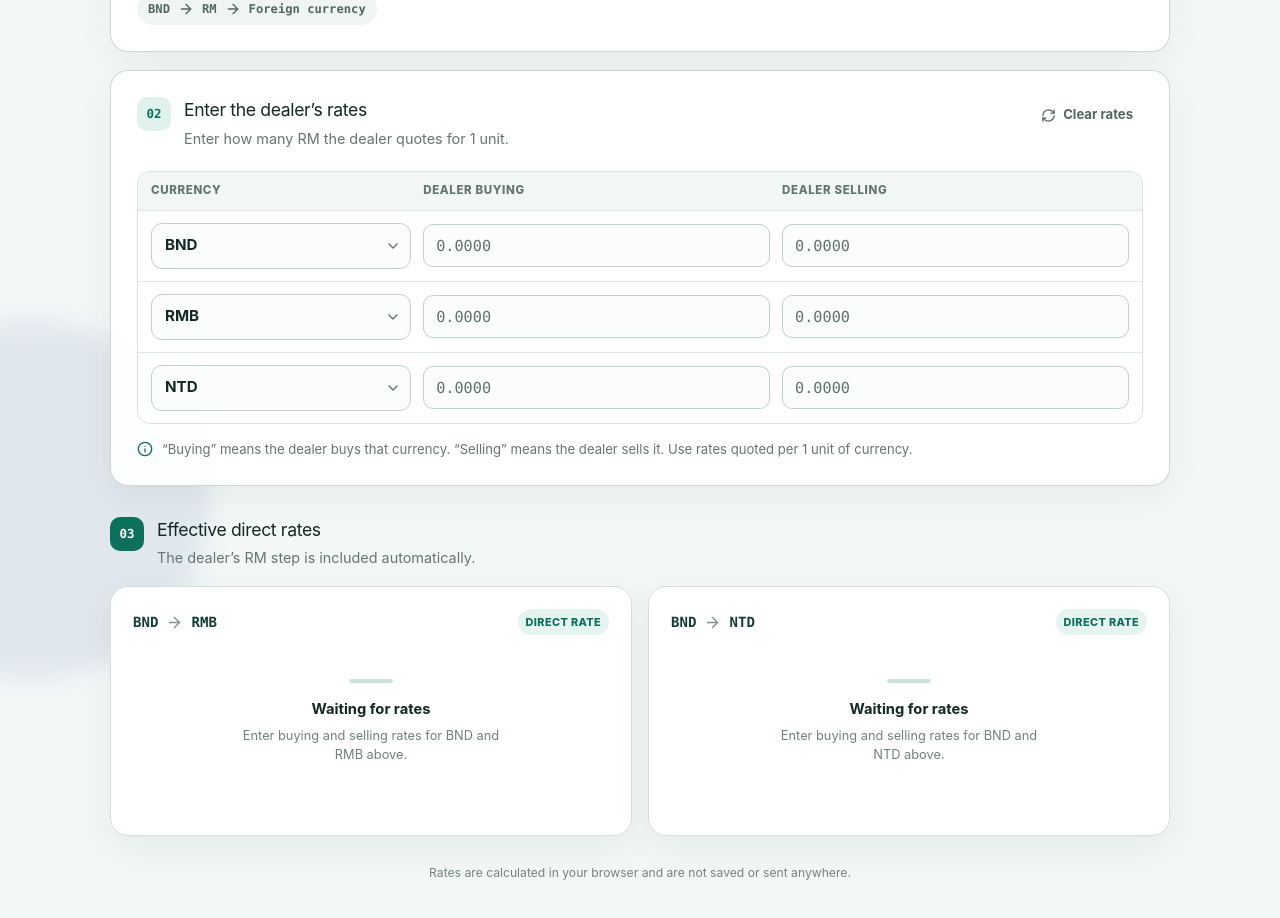
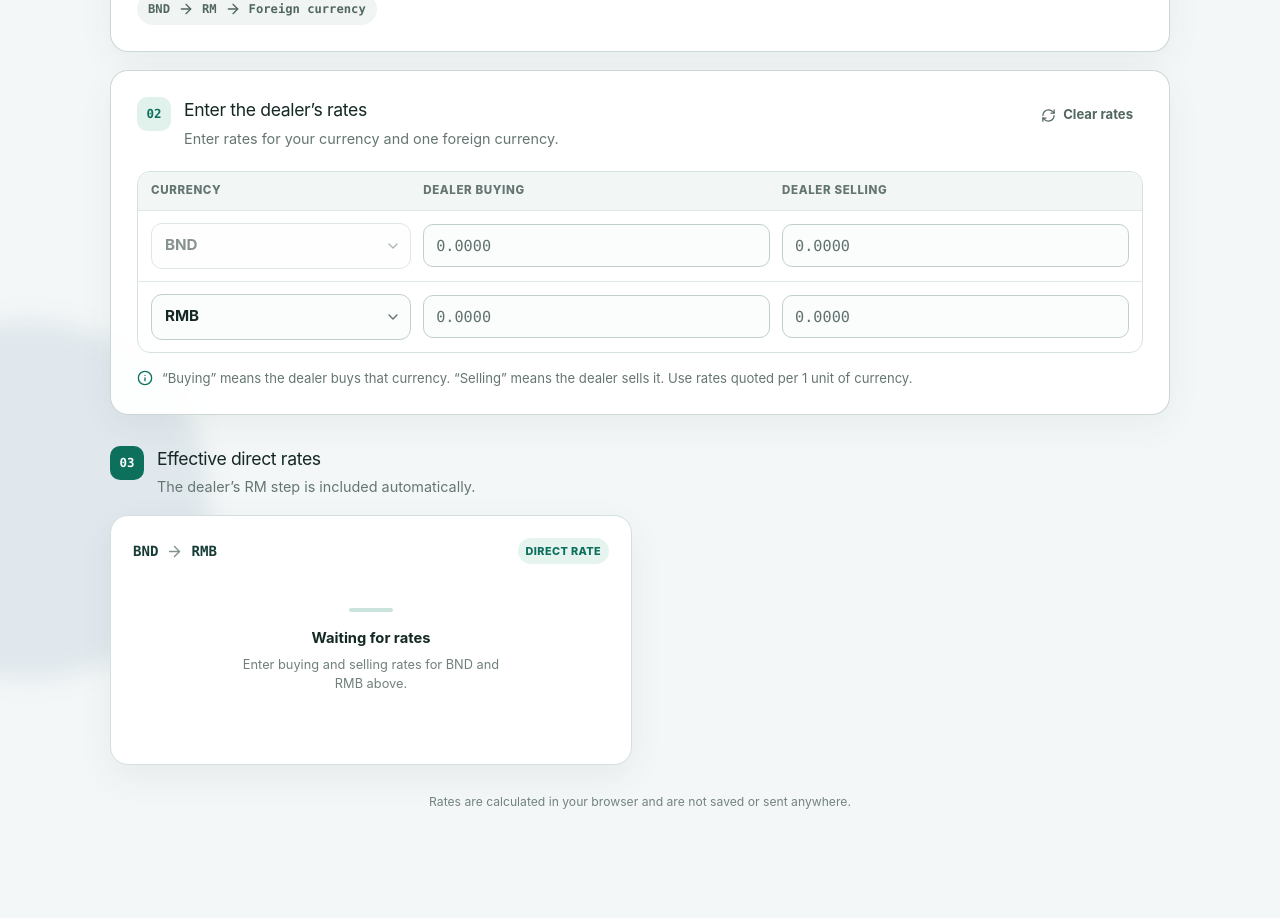
Before and after one commit to ck204/currency-converter, a React (Vite) app: page / in a window 1280 px wide. Shown: the part 340-1258 px from the top of the page. After the commit the page ends 1191 px from the top, so only its background shows below. Built offline with nearby package versions, Linux system fonts and the light colour scheme.

Commit message:
Reduce converter to one direct-rate result

```diff
--- a/src/Calculator.tsx
+++ b/src/Calculator.tsx
@@ -17,6 +17,7 @@ const CURRENCIES = [
 ] as const;
 
 type CurrencyCode = (typeof CURRENCIES)[number]['code'];
+type RouteCurrency = 'BND' | 'RM';
 type Rate = { buying: string; selling: string };
 type RateBook = Record<CurrencyCode, Rate>;
 
@@ -40,6 +41,25 @@ const formatRate = (value: number) =>
     minimumFractionDigits: 2,
     maximumFractionDigits: 6,
   }).format(value);
+
+const otherRouteCurrency = (currency: RouteCurrency): RouteCurrency =>
+  currency === 'BND' ? 'RM' : 'BND';
+
+const makeRateRows = (
+  source: RouteCurrency,
+  dealer: RouteCurrency,
+  preferredTarget?: CurrencyCode,
+): CurrencyCode[] => {
+  const availableTargets = CURRENCIES.map(({ code }) => code).filter(
+    (code) => code !== source && code !== dealer,
+  );
+  const target =
+    preferredTarget && availableTargets.includes(preferredTarget)
+      ? preferredTarget
+      : availableTargets[0];
+
+  return [source, target];
+};
 
 function getQuote(
   source: CurrencyCode,
@@ -83,12 +103,11 @@ function getQuote(
 }
 
 export default function Home() {
-  const [sourceCurrency, setSourceCurrency] = useState<CurrencyCode>('BND');
-  const [dealerCurrency, setDealerCurrency] = useState<CurrencyCode>('RM');
+  const [sourceCurrency, setSourceCurrency] = useState<RouteCurrency>('BND');
+  const [dealerCurrency, setDealerCurrency] = useState<RouteCurrency>('RM');
   const [rowCurrencies, setRowCurrencies] = useState<CurrencyCode[]>([
     'BND',
     'RMB',
-    'NTD',
   ]);
   const [rates, setRates] = useState<RateBook>(DEFAULT_RATES);
 
@@ -97,29 +116,48 @@ export default function Home() {
   );
 
   const results = useMemo(
-    () =>
-      rowCurrencies
-        .filter((currency) => currency !== sourceCurrency)
-        .map((currency) => ({
-          currency,
-          quote: getQuote(sourceCurrency, dealerCurrency, currency, rates),
-        })),
+    () => [
+      {
+        currency: rowCurrencies[1],
+        quote: getQuote(
+          sourceCurrency,
+          dealerCurrency,
+          rowCurrencies[1],
+          rates,
+        ),
+      },
+    ],
     [dealerCurrency, rates, rowCurrencies, sourceCurrency],
   );
 
-  const changeDealerCurrency = (currency: CurrencyCode) => {
-    setDealerCurrency(currency);
-    setRowCurrencies(
-      CURRENCIES.filter(({ code }) => code !== currency).map(
-        ({ code }) => code,
-      ),
+  const changeSourceCurrency = (currency: RouteCurrency) => {
+    const nextDealer =
+      currency === dealerCurrency
+        ? otherRouteCurrency(currency)
+        : dealerCurrency;
+
+    setSourceCurrency(currency);
+    setDealerCurrency(nextDealer);
+    setRowCurrencies((current) =>
+      makeRateRows(currency, nextDealer, current[1]),
     );
   };
 
-  const changeRowCurrency = (index: number, currency: CurrencyCode) => {
+  const changeDealerCurrency = (currency: RouteCurrency) => {
+    const nextSource =
+      currency === sourceCurrency
+        ? otherRouteCurrency(currency)
+        : sourceCurrency;
+
+    setDealerCurrency(currency);
+    setSourceCurrency(nextSource);
     setRowCurrencies((current) =>
-      current.map((value, rowIndex) => (rowIndex === index ? currency : value)),
+      makeRateRows(nextSource, currency, current[1]),
     );
+  };
+
+  const changeTargetCurrency = (currency: CurrencyCode) => {
+    setRowCurrencies((current) => [current[0], currency]);
   };
 
   const changeRate = (
@@ -207,12 +245,14 @@ export default function Home() {
               !['BND', 'RM'].includes(candidate.sourceCurrency) ||
               !isCurrency(candidate.dealerCurrency) ||
               !['BND', 'RM'].includes(candidate.dealerCurrency) ||
-              !Array.isArray(candidate.rates)
+              !Array.isArray(candidate.rates) ||
+              candidate.sourceCurrency === candidate.dealerCurrency
             ) {
               throw new Error('Invalid exchange calculator configuration.');
             }
 
             const nextRates: RateBook = structuredClone(DEFAULT_RATES);
+            let configuredTarget: CurrencyCode | undefined;
             for (const item of candidate.rates) {
               const rate = item as {
                 currency?: unknown;
@@ -234,10 +274,26 @@ export default function Home() {
                 buying: String(rate.buying),
                 selling: String(rate.selling),
               };
+              if (
+                rate.currency !== candidate.sourceCurrency &&
+                rate.currency !== candidate.dealerCurrency &&
+                configuredTarget === undefined
+              ) {
+                configuredTarget = rate.currency;
+              }
             }
 
-            setSourceCurrency(candidate.sourceCurrency);
-            changeDealerCurrency(candidate.dealerCurrency);
+            const configuredSource = candidate.sourceCurrency as RouteCurrency;
+            const configuredDealer = candidate.dealerCurrency as RouteCurrency;
+            setSourceCurrency(configuredSource);
+            setDealerCurrency(configuredDealer);
+            setRowCurrencies(
+              makeRateRows(
+                configuredSource,
+                configuredDealer,
+                configuredTarget,
+              ),
+            );
             setRates(nextRates);
             return {
               sourceCurrency: candidate.sourceCurrency,
@@ -285,7 +341,7 @@ export default function Home() {
                 className="select-control"
                 value={sourceCurrency}
                 onChange={(event) =>
-                  setSourceCurrency(event.target.value as CurrencyCode)
+                  changeSourceCurrency(event.target.value as RouteCurrency)
                 }
                 aria-label="Currency you have"
               >
@@ -307,7 +363,7 @@ export default function Home() {
                 className="select-control"
                 value={dealerCurrency}
                 onChange={(event) =>
-                  changeDealerCurrency(event.target.value as CurrencyCode)
+                  changeDealerCurrency(event.target.value as RouteCurrency)
                 }
                 aria-label="Dealer currency"
               >
@@ -344,9 +400,7 @@ export default function Home() {
               <span className="step-number">02</span>
               <div>
                 <h2 id="rates-heading">Enter the dealer’s rates</h2>
-                <p>
-                  Enter how many {dealerCurrency} the dealer quotes for 1 unit.
-                </p>
+                <p>Enter rates for your currency and one foreign currency.</p>
               </div>
             </div>
             <button className="clear-button" type="button" onClick={clearRates}>
@@ -368,10 +422,13 @@ export default function Home() {
                 <NativeSelect
                   className="currency-select"
                   value={currency}
+                  disabled={index === 0}
                   onChange={(event) =>
-                    changeRowCurrency(index, event.target.value as CurrencyCode)
+                    changeTargetCurrency(event.target.value as CurrencyCode)
                   }
-                  aria-label={`Currency for rate row ${index + 1}`}
+                  aria-label={
+                    index === 0 ? 'Your currency rate' : 'Foreign currency rate'
+                  }
                 >
                   {CURRENCIES.map((option) => (
                     <NativeSelectOption
@@ -379,8 +436,7 @@ export default function Home() {
                       value={option.code}
                       disabled={
                         option.code === dealerCurrency ||
-                        (option.code !== currency &&
-                          rowCurrencies.includes(option.code))
+                        (index === 1 && option.code === sourceCurrency)
                       }
                     >
                       {option.code}
```
